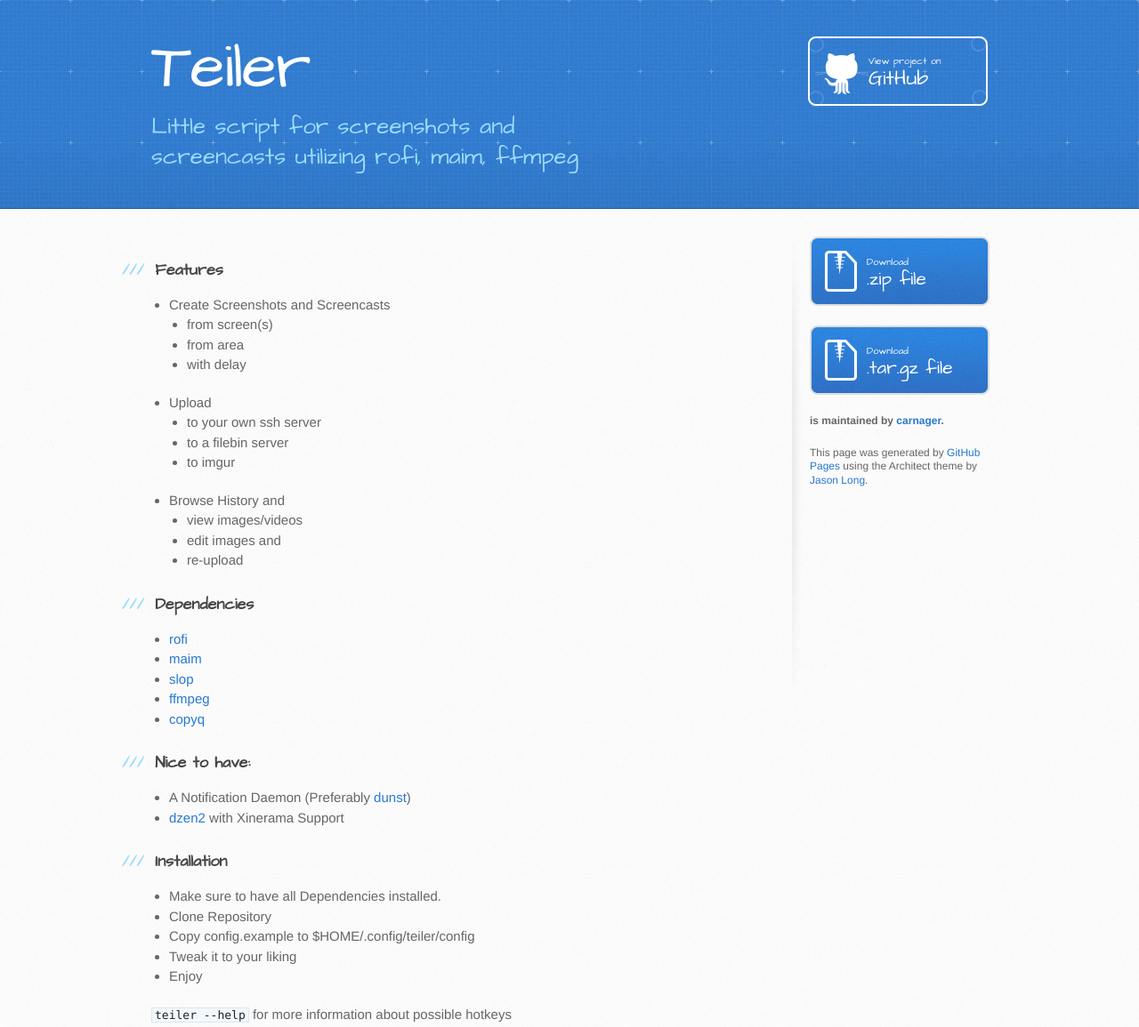
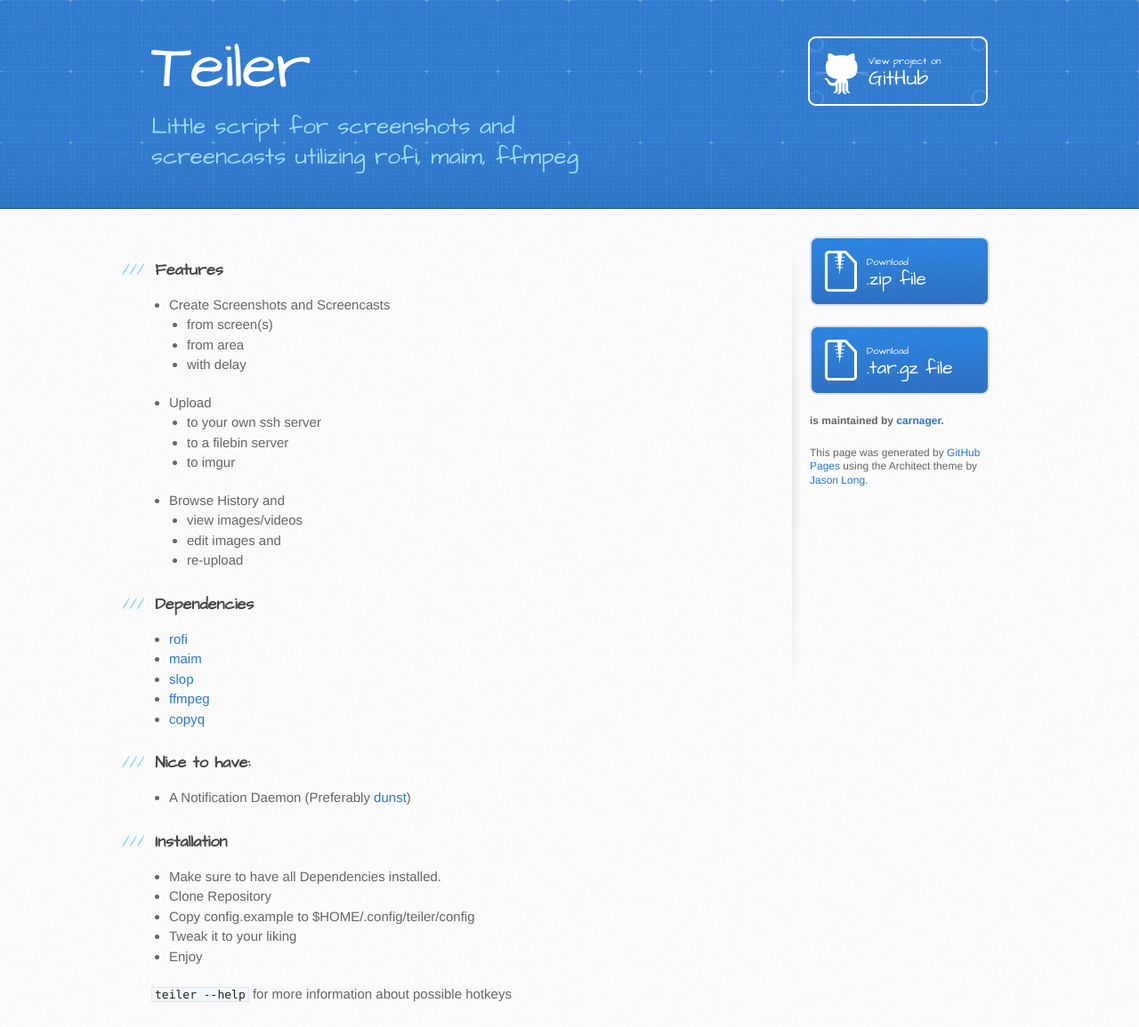
Before and after one commit to carnager/teiler, a plain HTML site: page index.html in a window 1280 px wide. Shown: the whole page at 89% size. Drawn offline with Linux system fonts and the light colour scheme.

Commit message:
remove dzen2 info

```diff
--- a/index.html
+++ b/index.html
@@ -74,8 +74,6 @@
 
 <ul>
 <li>A Notification Daemon (Preferably <a href="https://github.com/knopwob/dunst">dunst</a>)</li>
-<li>
-<a href="https://github.com/robm/dzen">dzen2</a> with Xinerama Support</li>
 </ul>
 
 <h3>
```
